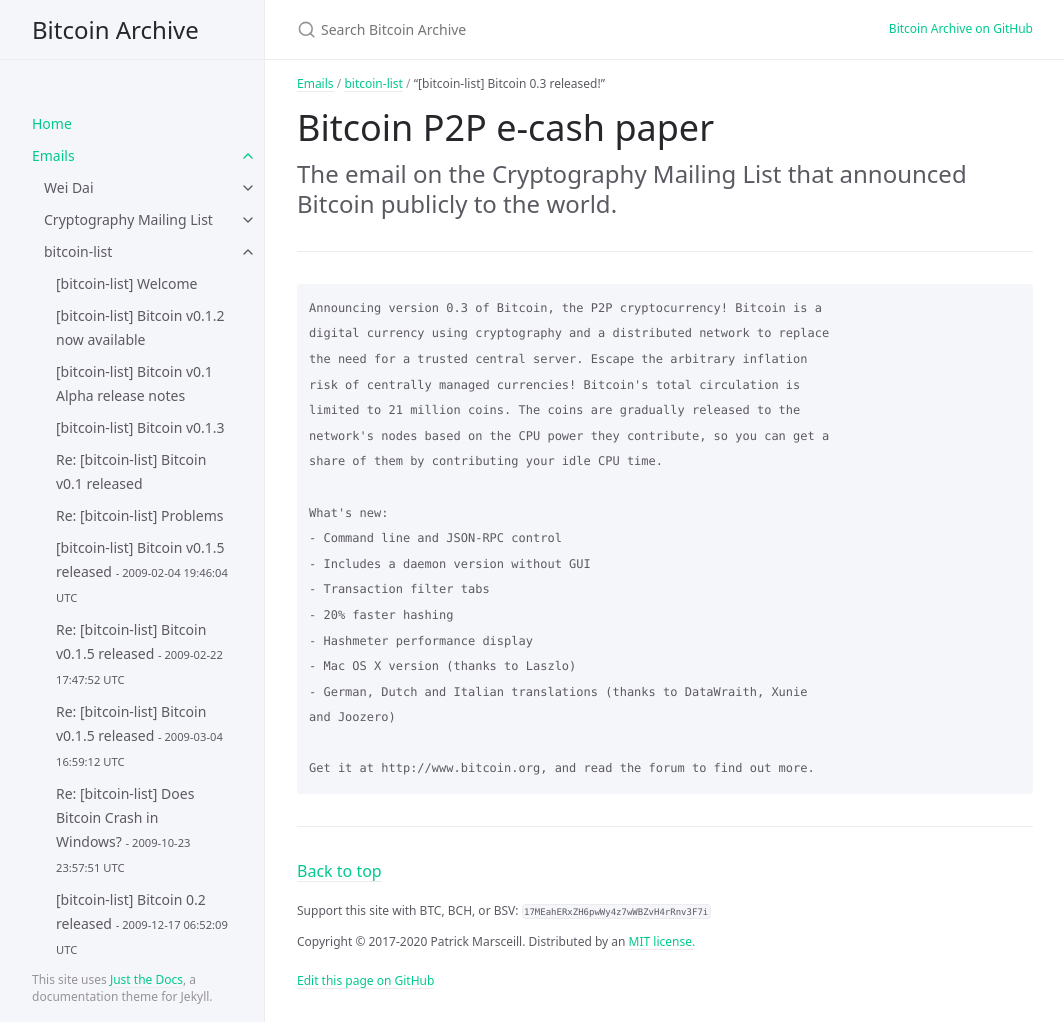
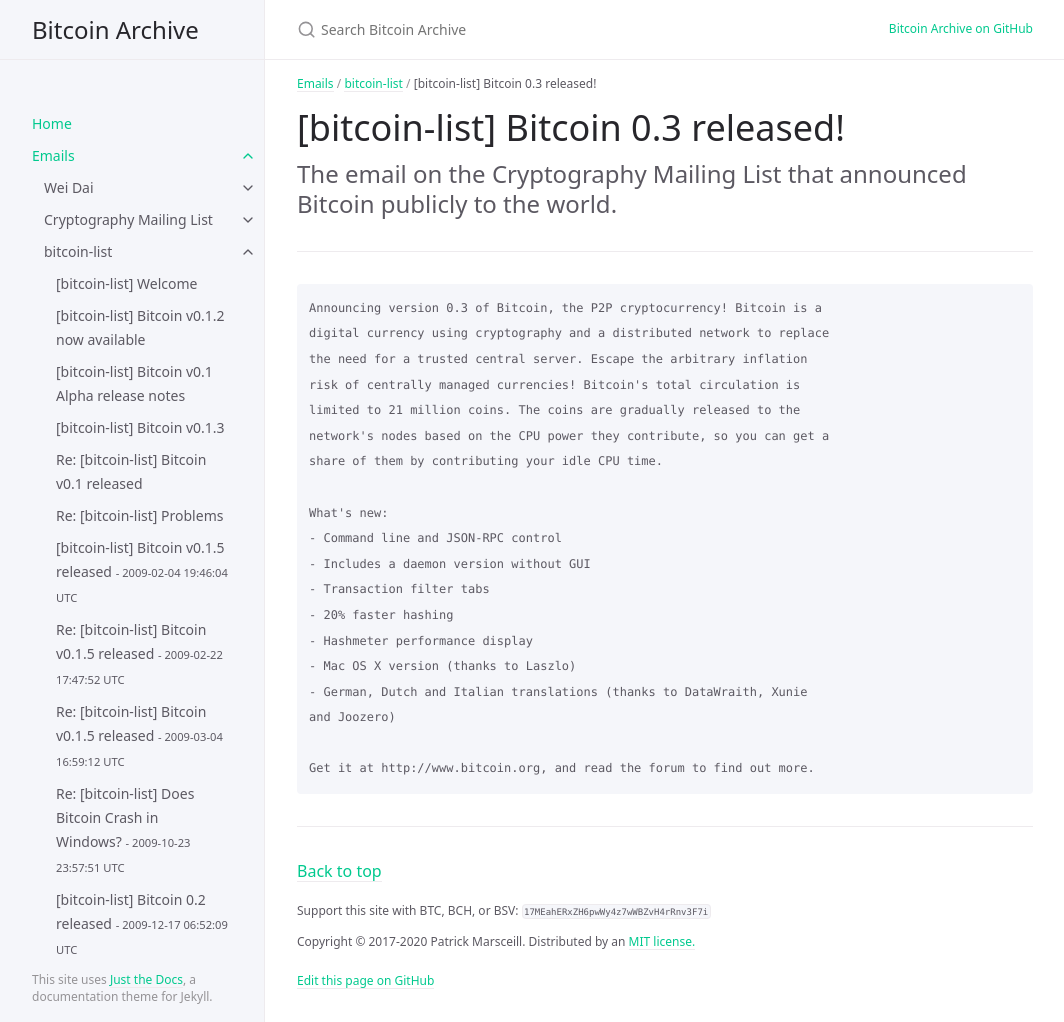
Before and after one commit to wakgill/bitcoin-archive, a Jekyll site: the page built from docs/emails/bitcoin-list/12.md, in a window 1280 px wide and 1022 px high. Shown: the whole window, without its empty margins (107-1171 px from the left). Built offline with Jekyll 4.4.1, drawn with Linux system fonts in a browser that asks for light colours.

Commit message:
Update and rename 13.md to 12.md

```diff
--- a/docs/emails/bitcoin-list/13.md
+++ b/docs/emails/bitcoin-list/12.md
@@ -1,12 +1,13 @@
 ---
 layout: default
-title: “[bitcoin-list] Bitcoin 0.3 released!”
+title: '[bitcoin-list] Bitcoin 0.3 released!'
 grand_parent: Emails
 parent: bitcoin-list
-nav_order: 13
+nav_order: 12
+date: 2010-07-06 21:53:53 UTC
 ---
 
-# Bitcoin P2P e-cash paper
+# [bitcoin-list] Bitcoin 0.3 released!
 
 The email on the Cryptography Mailing List that announced Bitcoin publicly to the world.
 {: .fs-6 .fw-300 }
```
